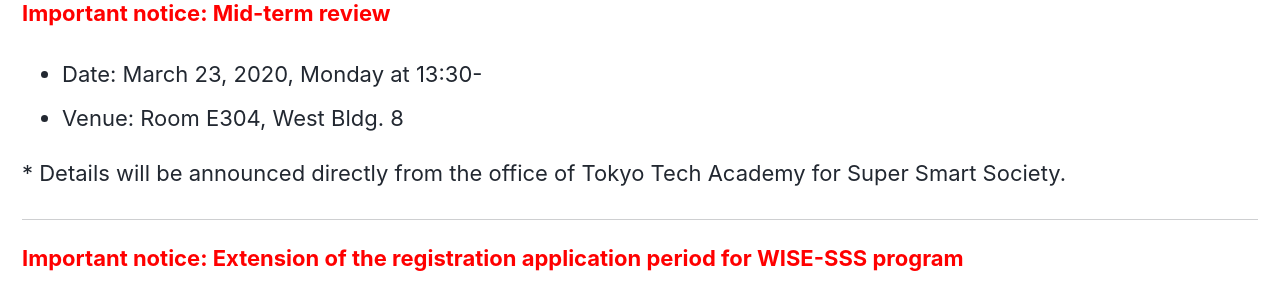
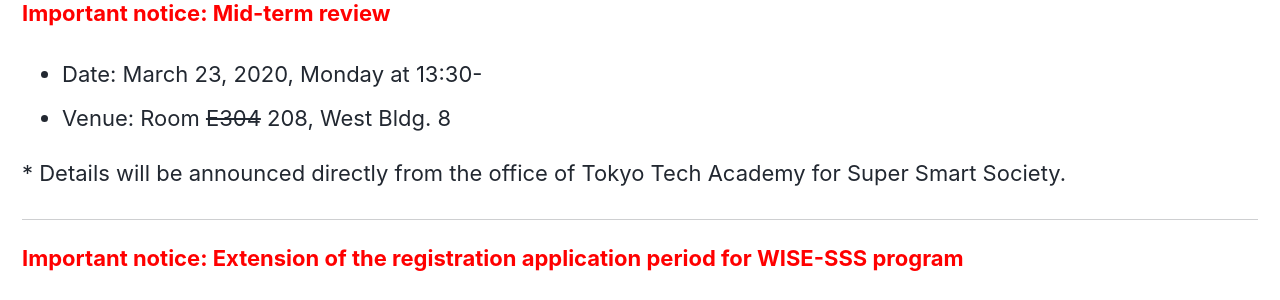
Before and after one commit to fl1d/w0ex.github.io, a Jekyll site: the page built from _pages/guide_en.md, in a window 1280 px wide and 900 px high, scrolled down 357 px. Shown: the part 155-455 px from the top of the window. Built offline with Jekyll 4.4.1, drawn with Linux system fonts in a browser that asks for light colours; cached includes are drawn as plain includes; nearby versions of some CDN libraries.

Commit message:
Update guide_en.md
change of venuw for mid-term review

```diff
--- a/_pages/guide_en.md
+++ b/_pages/guide_en.md
@@ -31,7 +31,7 @@
 **<span style="color:Red">Important notice: Mid-term review</span>**
 
 * Date: March 23, 2020, Monday at 13:30-<br>
-* Venue: Room E304, West Bldg. 8<br>
+* Venue: Room ~~E304~~ 208, West Bldg. 8<br>
 
 \* Details will be announced directly from the office of Tokyo Tech Academy for Super Smart Society.
 
```
